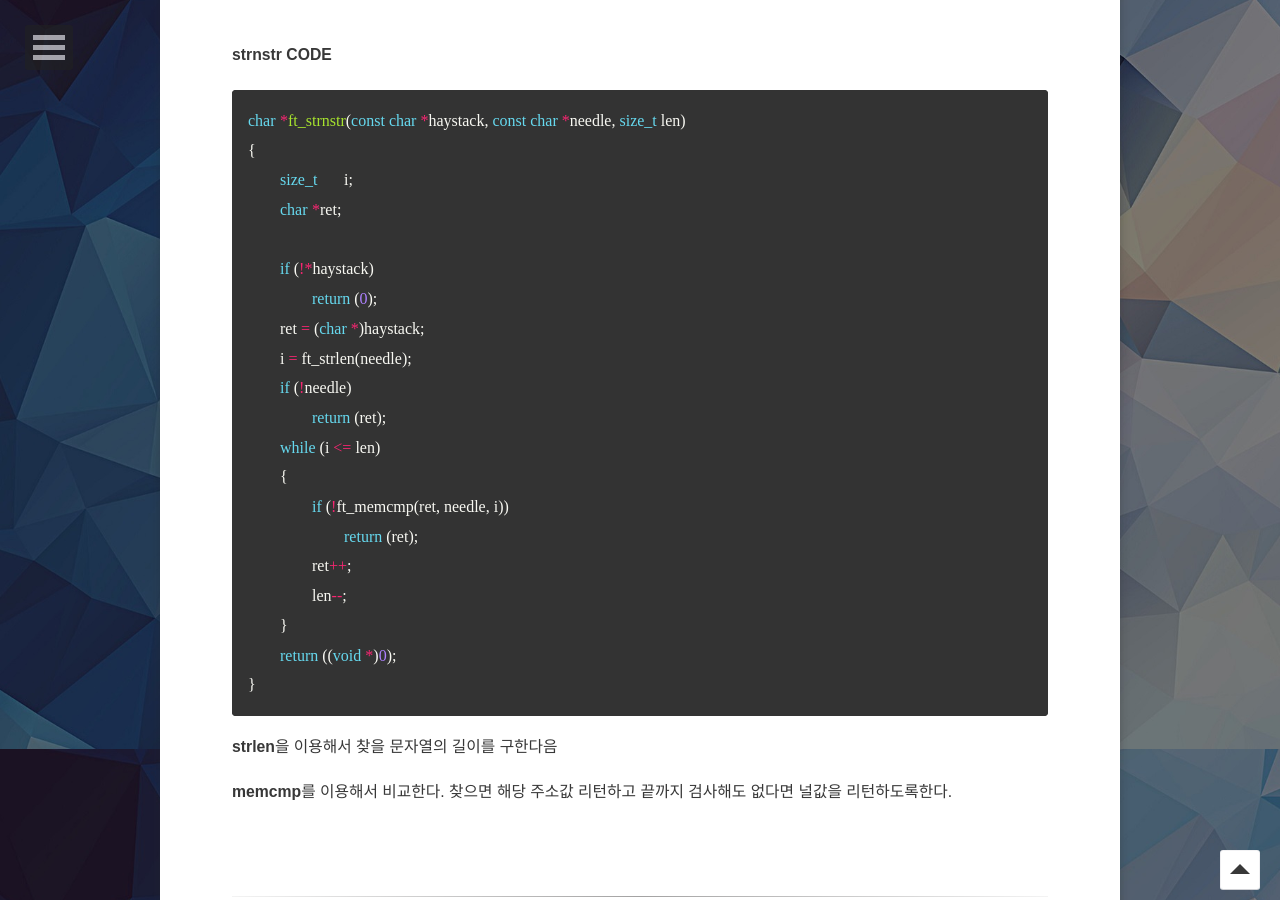
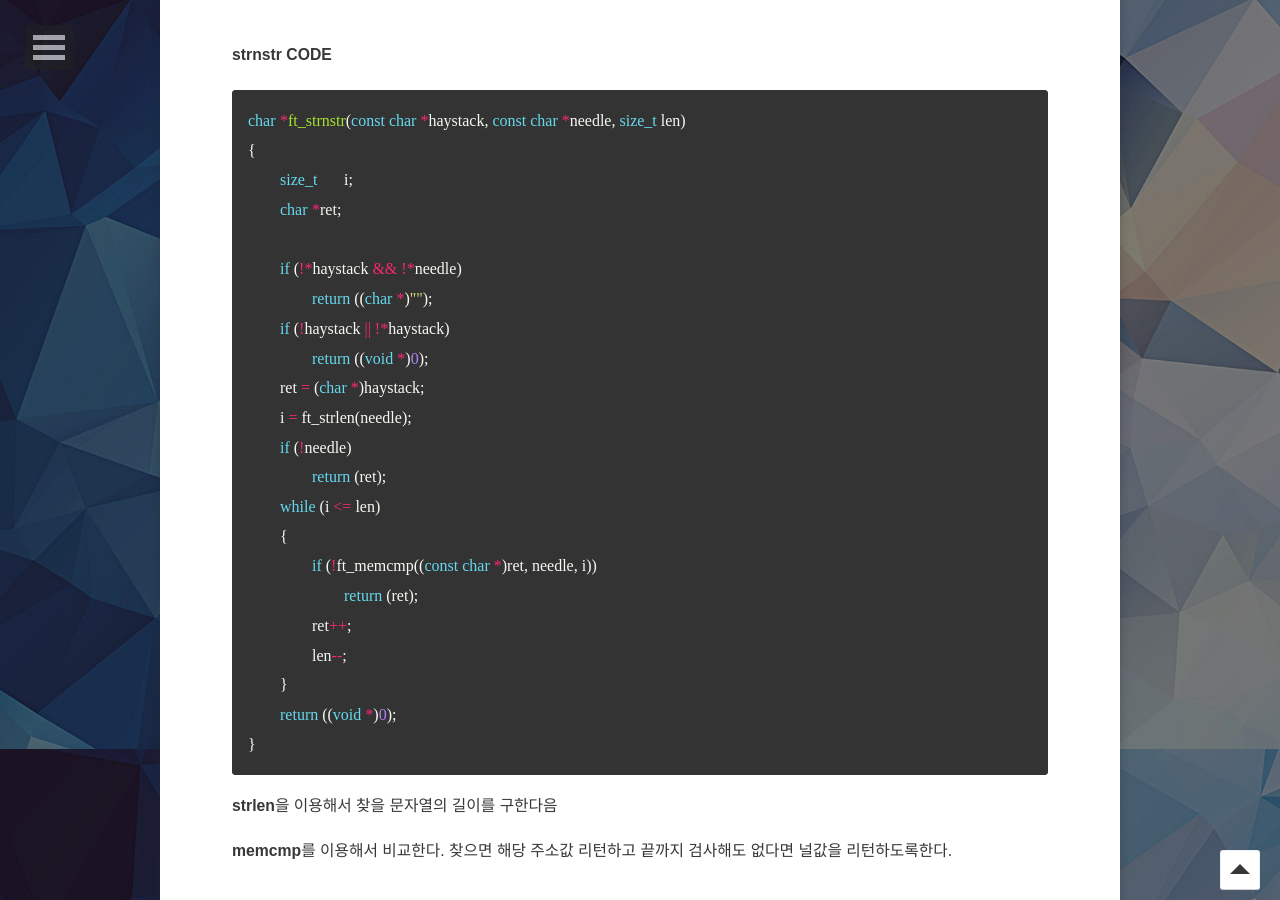
Before and after one commit to 2unbini/2unbini.github.io, a Jekyll site: the page built from _posts/42_LIBFT/2021-05-11-string.md, in a window 1280 px wide and 900 px high, scrolled down 8251 px. Built offline with Jekyll 4.4.1, drawn with Linux system fonts in a browser that asks for light colours; some web fonts are replaced; comment, search, counter and statistics services are not loaded; some of the changed text lies outside the part shown.

Commit message:
Update 2021-05-11-string.md

```diff
--- a/_posts/42_LIBFT/2021-05-11-string.md
+++ b/_posts/42_LIBFT/2021-05-11-string.md
@@ -309,15 +309,17 @@ char	*ft_strnstr(const char *haystack, const char *needle, size_t len)
 	size_t	i;
 	char	*ret;
 
-	if (!*haystack)
-		return (0);
+	if (!*haystack && !*needle)
+		return ((char *)"");
+	if (!haystack || !*haystack)
+		return ((void *)0);
 	ret = (char *)haystack;
 	i = ft_strlen(needle);
 	if (!needle)
 		return (ret);
 	while (i <= len)
 	{
-		if (!ft_memcmp(ret, needle, i))
+		if (!ft_memcmp((const char *)ret, needle, i))
 			return (ret);
 		ret++;
 		len--;
```
Also changed, not shown: other parts of _posts/42_LIBFT/2021-05-11-string.md (+1 -1 lines).
